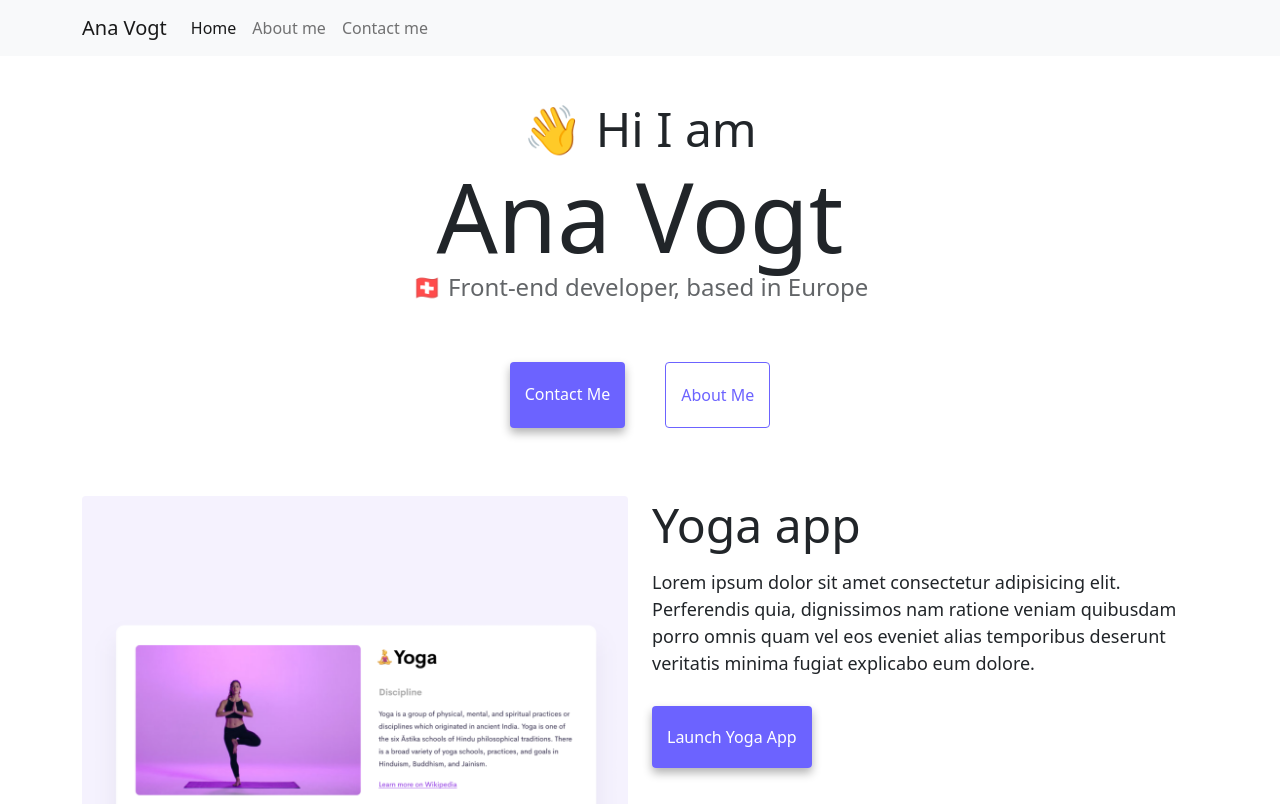
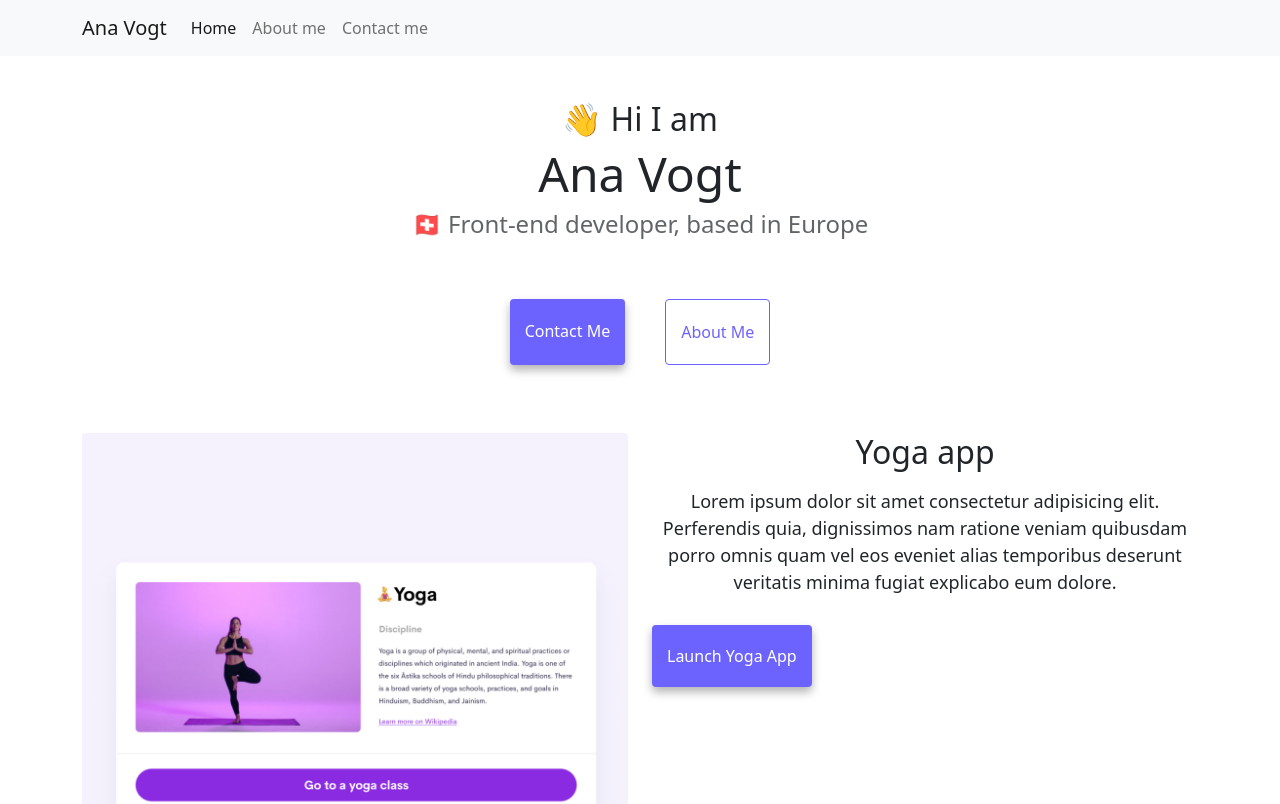
Before and after one commit to anabana21/Homework-About-me-Page, a website: page index.html in a window 1280 px wide. Shown: the top 804 px of the page. Drawn offline with nearby package versions, Linux system fonts and the light colour scheme.

Commit message:
Updated CSS

```diff
--- a/style.css
+++ b/style.css
@@ -88,8 +88,24 @@ p {
 }
 
 @media (min-width:576px) {
-  .col-sm-4 {
-    flex: 0 0 auto;
-    width: 33.%;
+
+  h1 {
+    font-size: 48px;
+    line-height: 1.5;
+  }
+
+  h2 {
+    font-size: 32px;
+    text-align: center;
+  }
+
+  p {
+    text-align: center;
+  }
+
+  .project-link {
+    display: block;
+    text-align: center;
+    margin: 0 20px;
   }
 }
```
